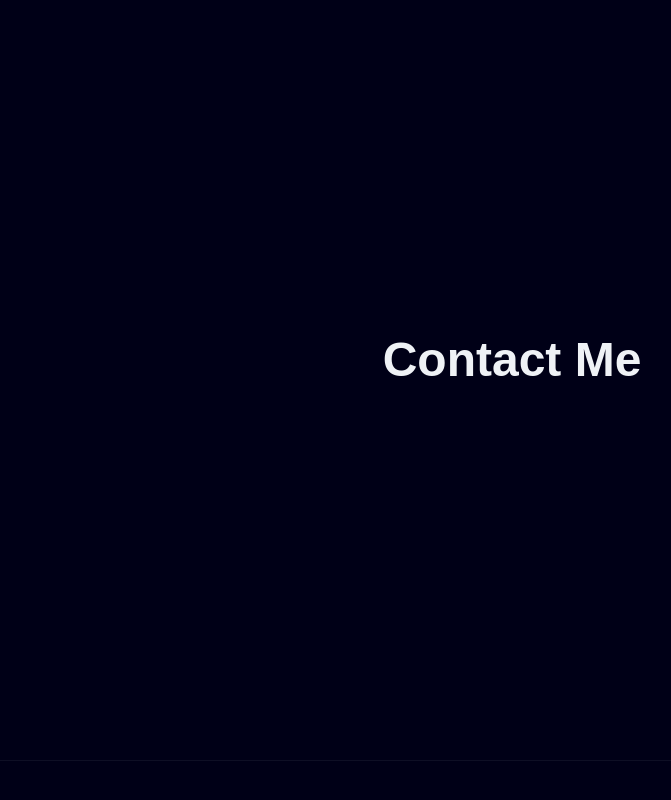
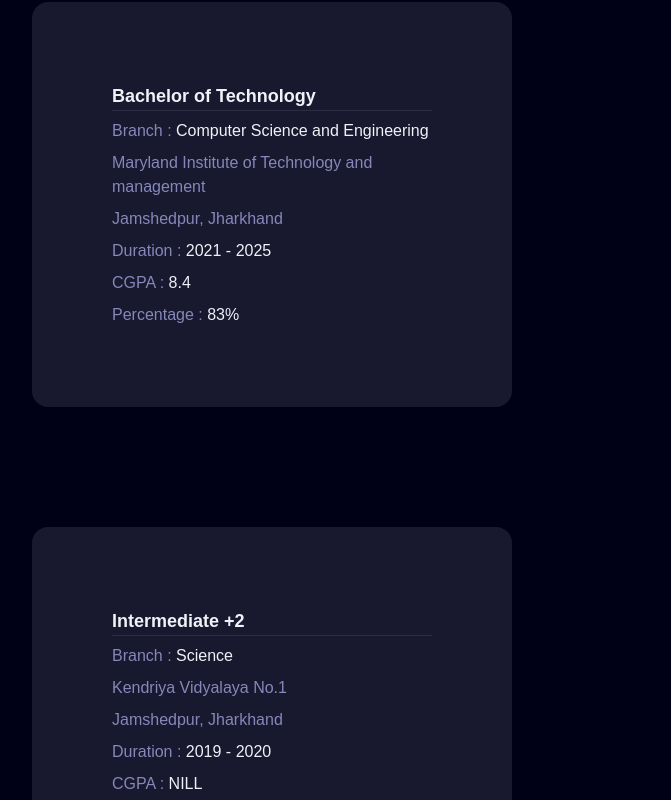
Before and after one commit to shiba-murmu/project-public-portfolio-website, a React (Vite) app: page / in a window 1280 px wide. Shown: the part 6960-7760 px from the top of the page, without its empty margins (128-799 px from the left). Built offline with nearby package versions, Linux system fonts and the light colour scheme; a web font is replaced by a local one.

Commit message:
Ui for education details show .

```diff
--- a/src/pages/Education_experience/Education_experience.jsx
+++ b/src/pages/Education_experience/Education_experience.jsx
@@ -150,7 +150,7 @@
     return (
         // Main function codes here.
         <>
-            <div id='experience' className='min-h-screen  pt-10 md:pt-0 flex flex-col justify-start items-center gap-5'>
+            <div id='experience' className='pt-10 md:pt-0 flex flex-col justify-start items-center gap-5'>
                 <Experience_component />
             </div>
         </>
--- /dev/null
+++ b/src/pages/educationDetails/Education.jsx
@@ -0,0 +1,98 @@
+import React from 'react'
+
+function Education() {
+    const data = [
+        {
+            degree: "Bachelor of Technology",
+            branch: "Computer Science and Engineering",
+            institute: "Maryland Institute of Technology and management",
+            location: "Jamshedpur, Jharkhand",
+            duration: "2021 - 2025",
+            cgpa: "8.4",
+            percentage: "83%"
+
+        },
+        {
+            degree: "Intermediate +2",
+            branch: "Science",
+            institute: "Kendriya Vidyalaya No.1",
+            location: "Jamshedpur, Jharkhand",
+            duration: "2019 - 2020",
+            cgpa: "NILL",
+            percentage: "83%"
+        },
+        {
+            degree: "Matriculation",
+            branch: "NILL",
+            institute: "Kendriya Vidyalaya No.1",
+            location: "Jamshedpur, Jharkhand",
+            duration: "2009 - 2019",
+            cgpa: "NILL",
+            percentage: "83%"
+        },
+
+    ]
+    const EducationCard = ({ degree, branch, institute, location, duration, cgpa, percentage , index }) => {
+        return (
+            <>
+
+                <div className={`flex justify-${index % 2 === 0 ? 'start' : 'end'} w-[90%] md:mb-20  md:w-[75%]`}>
+                    <div className='flex borde w-full md:w-1/2 rounded-2xl p-5 md:p-20 border-(--border-color) bg-(--footer-background) flex-col px-4  gap-2 flex-wrap'>
+                        <span className='text-lg font-bold border-b border-(--exception-button-border)'>{degree}</span>
+                        <span className='text-md font-light text-(--muted-text)'>Branch : <span className='text-(--text-color)'>
+                            {branch}
+                        </span></span>
+                        <span className='text-md font-light text-(--muted-text) flex-wrap'>{institute}</span>
+                        <span className='text-md font-light text-(--muted-text)'>
+                            {location}
+                        </span>
+                        <span className='text-md font-light text-(--muted-text)'>Duration : <span className='text-(--text-color)'>
+                            {duration}
+                        </span></span>
+                        <span className='text-md font-light text-(--muted-text)'>CGPA : <span className='text-(--text-color)'>{cgpa}</span></span>
+                        <span className='text-md font-light text-(--muted-text)'>Percentage : <span className='text-(--text-color)'>{percentage}</span></span>
+                    </div>
+                </div>
+            </>
+        )
+    }
+    return (
+        <>
+            <div className='min-h-screen mb-10 md:my-20  pt-10 md:pt-0 flex flex-col justify-start items-center gap-10'>
+                <div className='flex justify-left w-[90%]  md:w-[75%] border-b-2 border-(--border-color) pb-2'>
+                    <span className='text-xl md:text-2xl font-bold'>Education details</span>
+                </div>
+                <div></div>
+                <EducationCard
+                    degree={data[0].degree}
+                    branch={data[0].branch}
+                    institute={data[0].institute}
+                    location={data[0].location}
+                    duration={data[0].duration}
+                    cgpa={data[0].cgpa}
+                    percentage={data[0].percentage}
+                    index={0}/>
+                <EducationCard
+                    degree={data[1].degree}
+                    branch={data[1].branch}
+                    institute={data[1].institute}
+                    location={data[1].location}
+                    duration={data[1].duration}
+                    cgpa={data[1].cgpa}
+                    percentage={data[1].percentage}
+                    index={1} />
+                <EducationCard
+                    degree={data[2].degree}
+                    branch={data[2].branch}
+                    institute={data[2].institute}
+                    location={data[2].location}
+                    duration={data[2].duration}
+                    cgpa={data[2].cgpa}
+                    percentage={data[2].percentage}
+                    index={2}/>
+            </div>
+        </>
+    )
+}
+
+export default Education
--- a/src/pages/home/Home.jsx
+++ b/src/pages/home/Home.jsx
@@ -5,6 +5,7 @@
 import Project from '../projects/Project'
 import Skills from '../skills/Skills'
 import Education_experience from '../Education_experience/Education_experience'
+import Education from '../educationDetails/Education'
 
 function Home() {
 
@@ -13,11 +14,11 @@
             <div className="min-h-screen "> {/* add relative here */}
                 <Profile />
                 <About />
-
                 <Project />
                 <Skills />
                 <Education_experience />
-                <Contact />
+                <Education />
+                {/* <Contact /> */}
             </div>
         </>
     )
```
